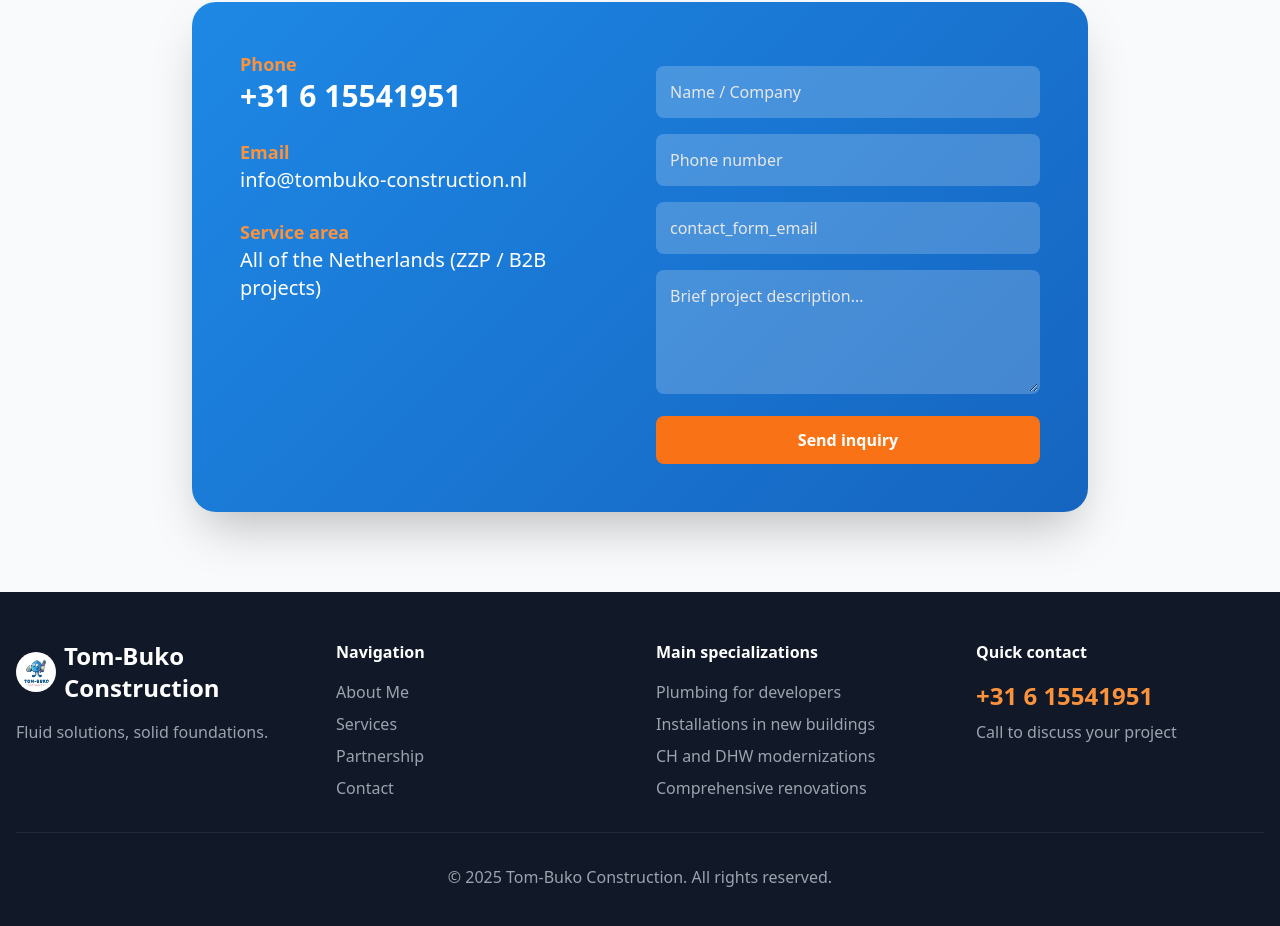
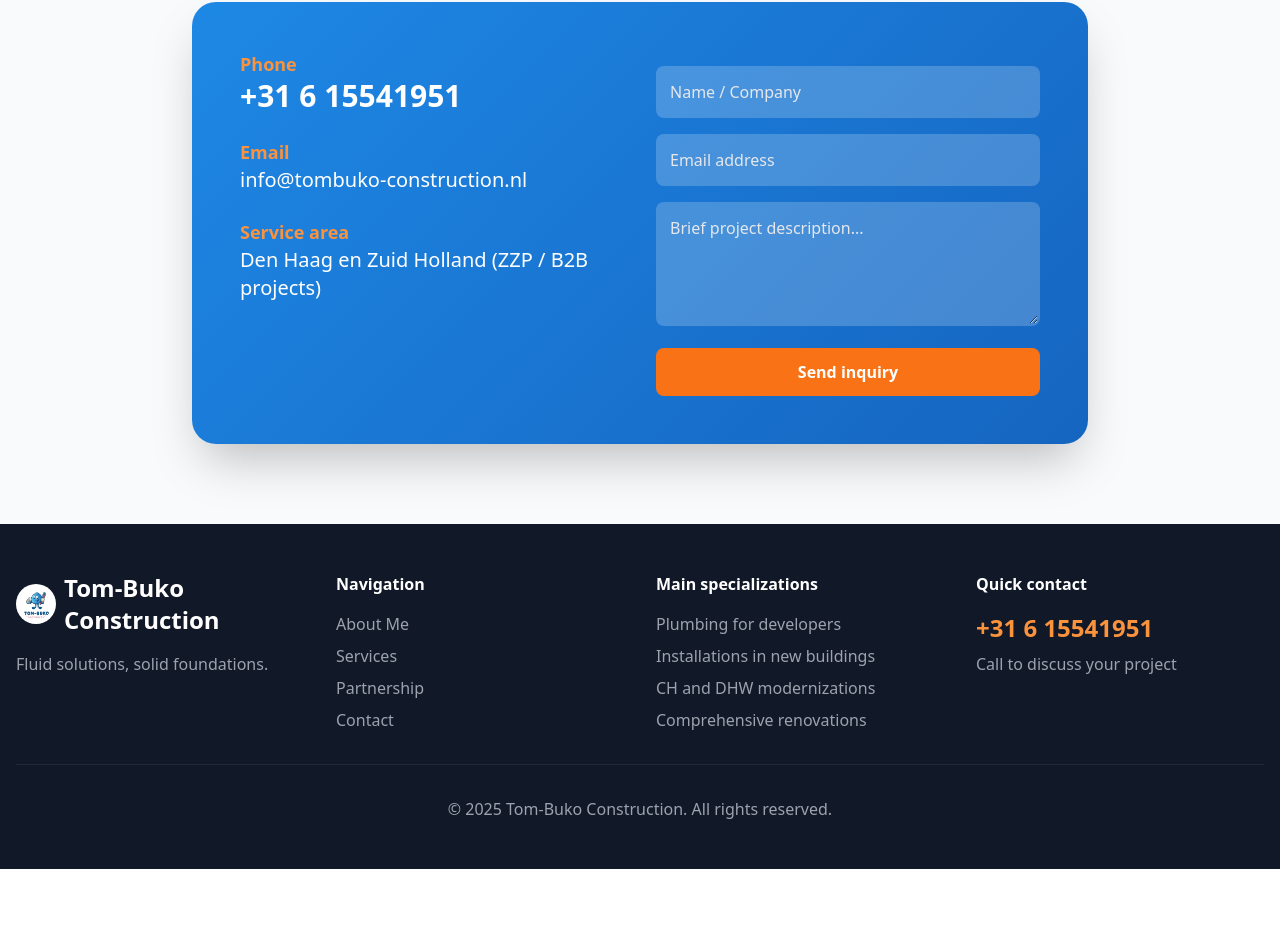
Before and after one commit to DavkoWeb-Studio/tom-buko-construction, a React (Vite) app: page / in a window 1280 px wide. Shown: the part 2586-3512 px from the top of the page. After the commit the page ends 3455 px from the top, so only its background shows below. Built offline with nearby package versions, Linux system fonts and the light colour scheme.

Commit message:
poprawki

```diff
--- a/src/components/Contact.jsx
+++ b/src/components/Contact.jsx
@@ -47,6 +47,7 @@
               value="3b685d46-9afe-42e5-bd9f-b403a8e044ab"
             />
 
+            {/* Imię */}
             <input
               type="text"
               name="name"
@@ -56,23 +57,17 @@
                          focus:border-white focus:bg-white/30 outline-none"
             />
 
+            {/* Email */}
             <input
               type="email"
               name="email"
-              placeholder={t('contact_form_phone')}
+              placeholder={t('contact_form_email')}
               required
               className="w-full p-3 rounded-lg bg-white/20 placeholder-gray-200 border-2 border-transparent
                          focus:border-white focus:bg-white/30 outline-none"
             />
 
-            <input
-  type="email"
-  name="email"
-  placeholder={t('contact_form_email')}   // <-- poprawiony placeholder
-  required
-  className="w-full p-3 rounded-lg bg-white/20 placeholder-gray-200 border-2 border-transparent
-             focus:border-white focus:bg-white/30 outline-none"
-/>
+            {/* Wiadomość */}
             <textarea
               name="message"
               placeholder={t('contact_form_message')}
--- a/src/components/translations.js
+++ b/src/components/translations.js
@@ -65,9 +65,13 @@
       contact_phone_label: 'Telefon',
       contact_email_label: 'Email',
       contact_area_label: 'Obszar działania',
-      contact_area_value: 'Cała Holandia (projekty B2B / ZZP)',
+      contact_area_value: 'Haga i okolice (projekty B2B / ZZP)',
       contact_form_name: 'Imię i nazwisko / Firma',
       contact_form_phone: 'Numer telefonu',
+
+      // 👉 DODANE
+      contact_form_email: 'Adres e-mail',
+
       contact_form_message: 'Krótki opis projektu...',
       contact_form_submit: 'Wyślij zapytanie',
 
@@ -84,6 +88,7 @@
       footer_copyright: 'Tom-Buko Construction. Wszelkie prawa zastrzeżone.',
     }
   },
+
   en: {
     translation: {
       // Navbar
@@ -149,9 +154,13 @@
       contact_phone_label: 'Phone',
       contact_email_label: 'Email',
       contact_area_label: 'Service area',
-      contact_area_value: 'All of the Netherlands (ZZP / B2B projects)',
+      contact_area_value: 'Den Haag en Zuid Holland (ZZP / B2B projects)',
       contact_form_name: 'Name / Company',
       contact_form_phone: 'Phone number',
+
+      // 👉 DODANE
+      contact_form_email: 'Email address',
+
       contact_form_message: 'Brief project description...',
       contact_form_submit: 'Send inquiry',
 
@@ -168,6 +177,7 @@
       footer_copyright: 'Tom-Buko Construction. All rights reserved.',
     }
   },
+
   nl: {
     translation: {
       // Navbar
@@ -233,9 +243,13 @@
       contact_phone_label: 'Telefoon',
       contact_email_label: 'E-mail',
       contact_area_label: 'Werkgebied',
-      contact_area_value: 'Heel Nederland (ZZP / B2B projecten)',
+      contact_area_value: 'Zuid Holland(ZZP / B2B projecten)',
       contact_form_name: 'Naam / Bedrijf',
       contact_form_phone: 'Telefoonnummer',
+
+      // 👉 DODANE
+      contact_form_email: 'E-mailadres',
+
       contact_form_message: 'Korte projectbeschrijving...',
       contact_form_submit: 'Verzend aanvraag',
 
```
